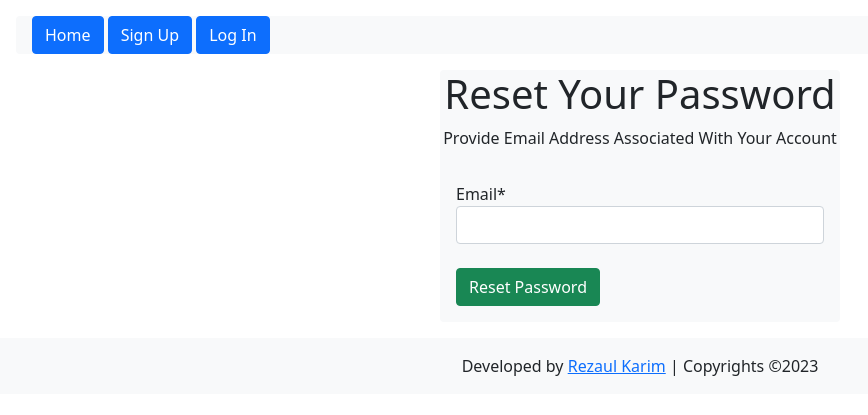
After one commit to rkpust/MyBlogWithTDD, a Django app: page /accounts/password_reset/ in a window 1280 px wide. The commit adds this page. Shown: the top 415 px of the page, without its empty margins (0-868 px from the left). Run offline with Django 4.2, Linux system fonts and the light colour scheme; some libraries are stand-ins or nearby versions.

Commit message:
added password reset functionality

```diff
--- a/accounts/urls.py
+++ b/accounts/urls.py
@@ -1,8 +1,21 @@
 from django.urls import path
+from django.contrib.auth import views as auth_views
 from . import views
 
 urlpatterns = [
     path('signup/', views.signup_user, name='signup-page'),
     path('login/', views.login_user, name='login-page'),
-    path('logout/', views.logout_user, name='logout')
+    path('logout/', views.logout_user, name='logout'),
+    path('password_reset/', auth_views.PasswordResetView.as_view(
+        template_name = 'accounts/password-reset.html'
+    ), name='password-reset'),
+    path('password_reset_done/', auth_views.PasswordResetDoneView.as_view(
+        template_name = 'accounts/password-reset-done.html'
+    ), name='password_reset_done'),
+    path('reset/<uidb64>/<token>', auth_views.PasswordResetConfirmView.as_view(
+        template_name = 'accounts/password-reset-confirm.html'
+    ), name='password_reset_confirm'),
+    path('password_reset_complete/', auth_views.PasswordResetCompleteView.as_view(
+        template_name = 'accounts/password-reset-complete.html'
+    ), name='password_reset_complete'),
 ]
--- a/myblog/settings.py
+++ b/myblog/settings.py
@@ -90,6 +90,11 @@ DATABASES = {
 }
 
 
+#EMAIL SETTINGS
+
+EMAIL_BACKEND = 'django.core.mail.backends.console.EmailBackend'
+
+
 # Password validation
 # https://docs.djangoproject.com/en/4.2/ref/settings/#auth-password-validators
 
--- a/templates/accounts/login.html
+++ b/templates/accounts/login.html
@@ -10,6 +10,8 @@
     {{ form | crispy }}
     <br>
     <input type="submit" class="btn btn-success" value="Log In">
+    <br>
+    <small><a href="{% url 'password-reset' %}">Forgot Password?</a></small>
     </form>
 </div>
 {% endblock content %}
--- /dev/null
+++ b/templates/accounts/password-reset-email.html
@@ -0,0 +1,4 @@
+<p>Follow this link to reset your password.</p>
+<a href="{{ protocol }}:{{ domain }}{% url 'password_reset_confirm' uidb64=uid token=token %}">Reset Password</a>
+
+{{ protocol }}:{{ domain }}{% url 'password_reset_confirm' uidb64=uid token=token %}
--- /dev/null
+++ b/templates/accounts/password-reset.html
@@ -0,0 +1,16 @@
+{% extends 'base.html' %}
+{% load crispy_forms_tags %}
+
+
+{% block content %}
+<div class="my-0 mx-auto bg-light rounded" style="width: 400px;">
+    <h1 class="text-center">Reset Your Password</h1>
+    <p class="text-center">Provide Email Address Associated With Your Account</p>
+    <form action="" class="p-3" method="post">
+        {% csrf_token %}
+        {{ form | crispy }}
+        <br>
+        <input type="submit" class="btn btn-success" value="Reset Password">
+    </form>
+</div>
+{% endblock content %}
```
Also changed, not shown: templates/accounts/password-reset-complete.html (added, +8 -0 lines), templates/accounts/password-reset-confirm.html (added, +15 -0 lines), templates/accounts/password-reset-done.html (added, +8 -0 lines), templates/password-reset-confirm.html (added).
